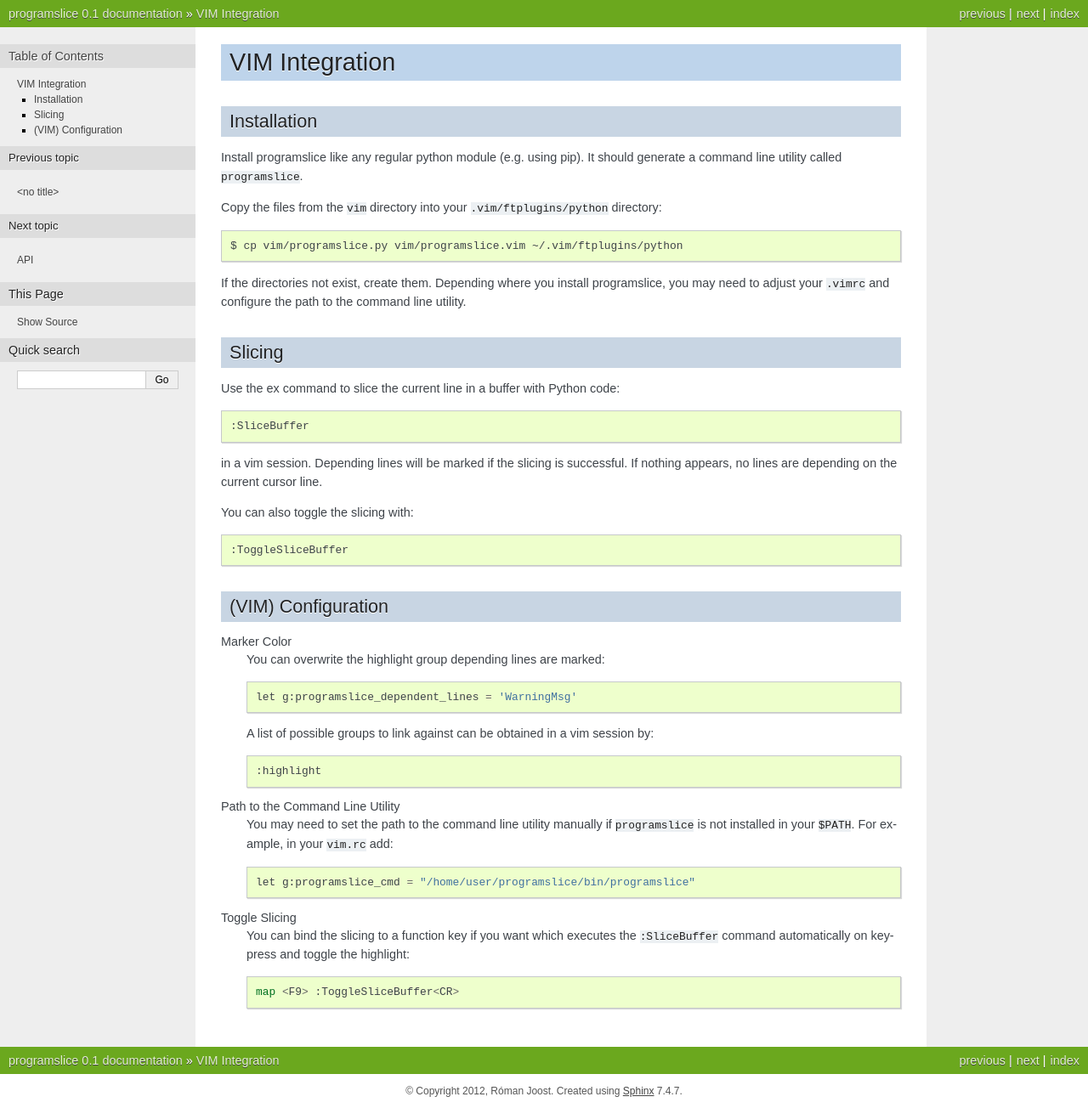
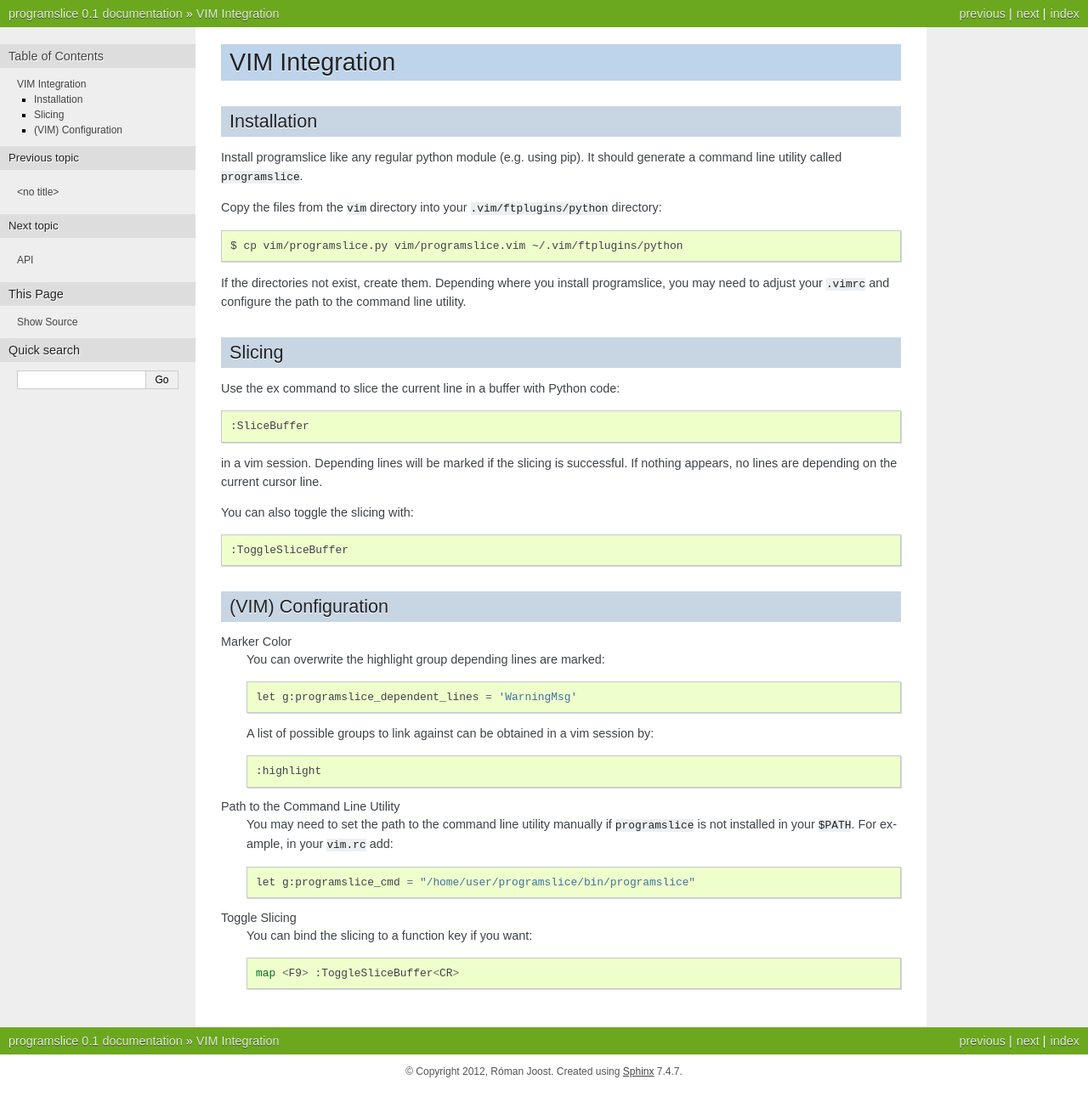
Before and after one commit to romanofski/programslice, a Sphinx documentation site: the page built from docs/vim.rst, in a window 1280 px wide. Shown: the whole page at 85% size. Built offline with Sphinx 7.4.7, drawn with Linux system fonts in a browser that asks for light colours; formulas are drawn with MathJax 3; after the commit the page ends 1281 px from its top, so only the background shows below that.

Commit message:
Keep it simple.

```diff
--- a/docs/vim.rst
+++ b/docs/vim.rst
@@ -56,8 +56,6 @@
         let g:programslice_cmd = "/home/user/programslice/bin/programslice"
 
 Toggle Slicing
-    You can bind the slicing to a function key if you want which
-    executes the ``:SliceBuffer`` command automatically on keypress and
-    toggle the highlight::
+    You can bind the slicing to a function key if you want::
 
         map <F9> :ToggleSliceBuffer<CR>
```
